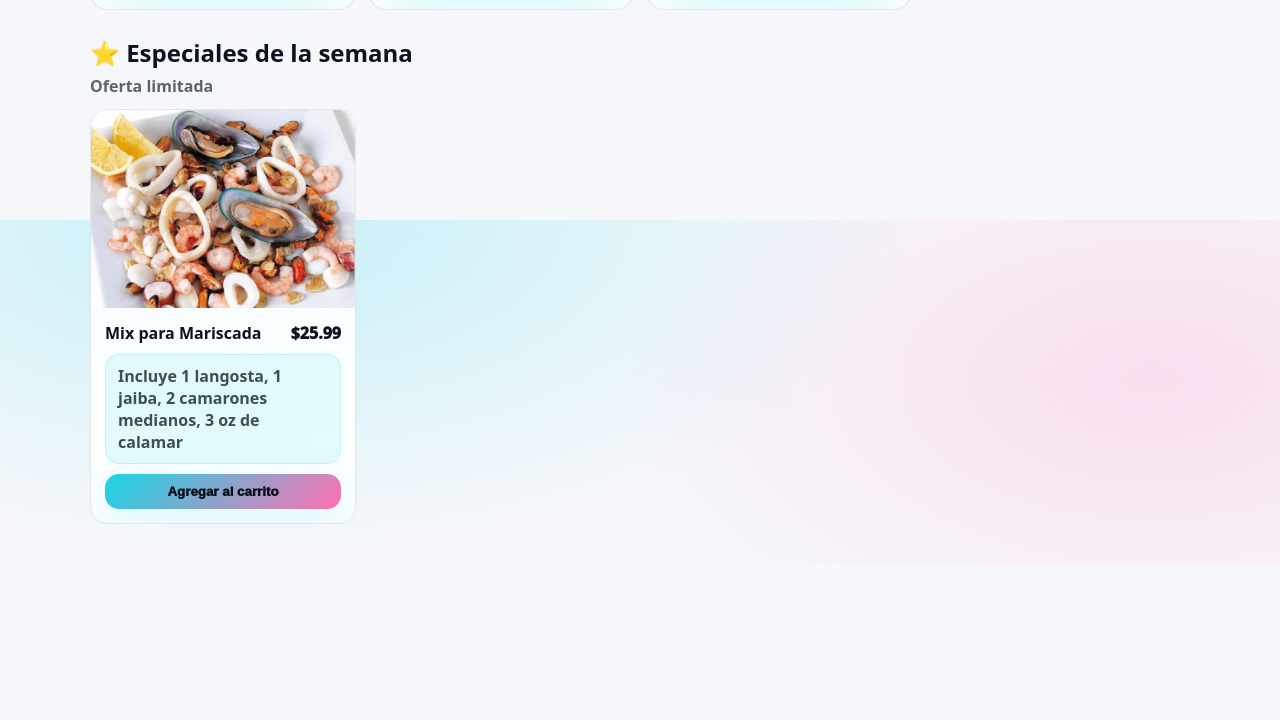
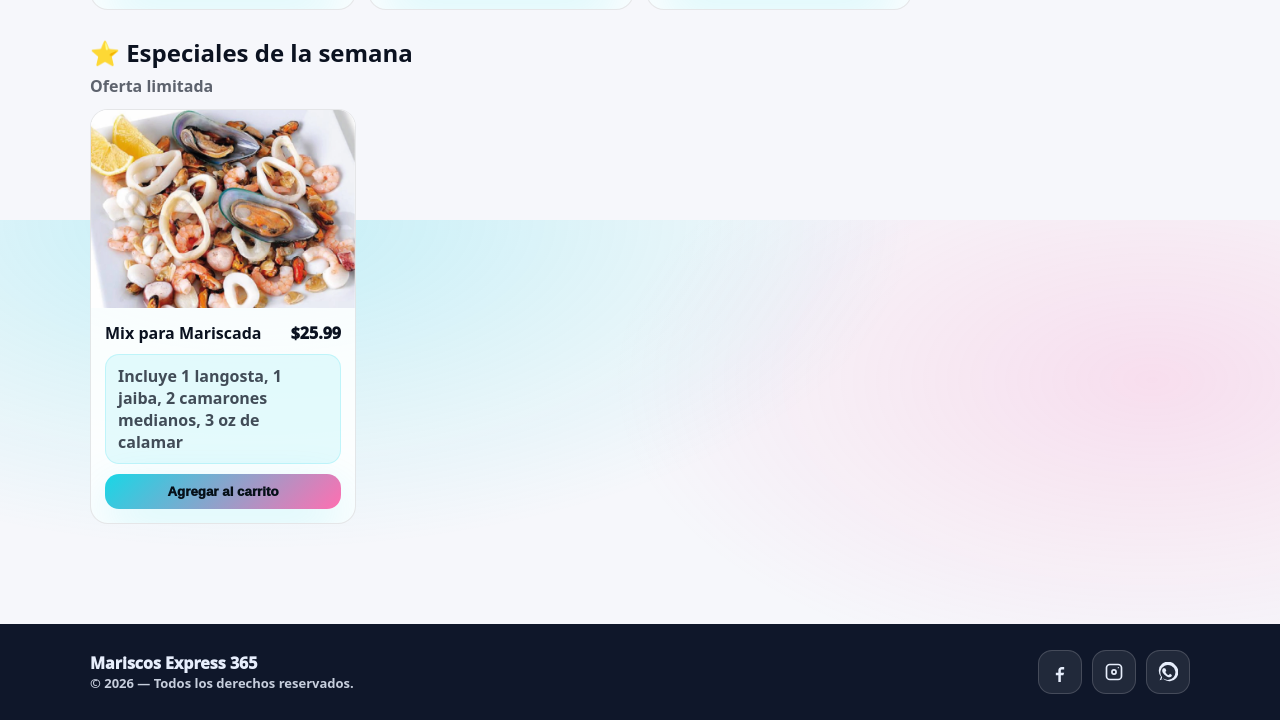
Before and after one commit to mannyrh1997/Mariscos-Express-365, a plain HTML site: page products.html in a window 1280 px wide. Shown: the part 1380-2100 px from the top of the page. Before the commit the page ends 1944 px from the top, so only its background shows below. Drawn offline with Linux system fonts and the light colour scheme.

Commit message:
Update products.html

```diff
--- a/products.html
+++ b/products.html
@@ -38,6 +38,37 @@
     </div>
   </main>
 
+  <footer class="simpleFooter">
+    <div class="container">
+      <div class="footerContent">
+        <div class="footerLeft">
+          <div class="footerBrand">Mariscos Express 365</div>
+          <div class="footerCopy">© 2026 — Todos los derechos reservados.</div>
+        </div>
+
+        <div class="footerRight" aria-label="Redes sociales">
+          <a class="socialIcon" id="fbCircle" href="#" target="_blank" rel="noopener" aria-label="Facebook">
+            <svg viewBox="0 0 24 24" aria-hidden="true">
+              <path d="M14 9h3V6h-3c-2.2 0-4 1.8-4 4v3H7v3h3v8h3v-8h3l1-3h-4v-3c0-.6.4-1 1-1z"/>
+            </svg>
+          </a>
+
+          <a class="socialIcon" id="igCircle" href="#" target="_blank" rel="noopener" aria-label="Instagram">
+            <svg viewBox="0 0 24 24" aria-hidden="true">
+              <path d="M7 2h10a5 5 0 0 1 5 5v10a5 5 0 0 1-5 5H7a5 5 0 0 1-5-5V7a5 5 0 0 1 5-5zm10 2H7a3 3 0 0 0-3 3v10a3 3 0 0 0 3 3h10a3 3 0 0 0 3-3V7a3 3 0 0 0-3-3zm-5 4.5A3.5 3.5 0 1 1 8.5 12 3.5 3.5 0 0 1 12 8.5zm0 2A1.5 1.5 0 1 0 13.5 12 1.5 1.5 0 0 0 12 10.5zM18 6.8a.8.8 0 1 1-.8-.8.8.8 0 0 1 .8.8z"/>
+            </svg>
+          </a>
+
+          <a class="socialIcon" id="waCircle" href="#" target="_blank" rel="noopener" aria-label="WhatsApp">
+            <svg viewBox="0 0 24 24" aria-hidden="true">
+              <path d="M20.5 3.5A11 11 0 0 0 3.6 17.8L2 22l4.4-1.5A11 11 0 0 0 20.5 3.5zm-8.9 18a9 9 0 0 1-4.6-1.3l-.3-.2-2.6.9.9-2.5-.2-.3A9 9 0 1 1 11.6 21.5zm5.2-6.2c-.3-.1-1.7-.8-2-1s-.5-.1-.7.1-.8 1-.9 1.2-.3.2-.6.1a7.4 7.4 0 0 1-2.2-1.4 8.3 8.3 0 0 1-1.5-1.9c-.2-.3 0-.5.1-.6l.5-.6c.1-.2.2-.3.3-.5.1-.2 0-.3 0-.5s-.7-1.7-1-2.3c-.3-.6-.6-.5-.7-.5H6.7c-.2 0-.5.1-.7.3s-1 1-1 2.5 1 2.9 1.1 3.1c.1.2 2 3.1 4.9 4.3.7.3 1.2.5 1.6.6.7.2 1.3.2 1.8.1.6-.1 1.7-.7 2-1.4.2-.7.2-1.3.1-1.4-.1-.1-.3-.2-.6-.3z"/>
+            </svg>
+          </a>
+        </div>
+      </div>
+    </div>
+  </footer>
+
   <script src="assets/app.js"></script>
 </body>
 </html>
```
